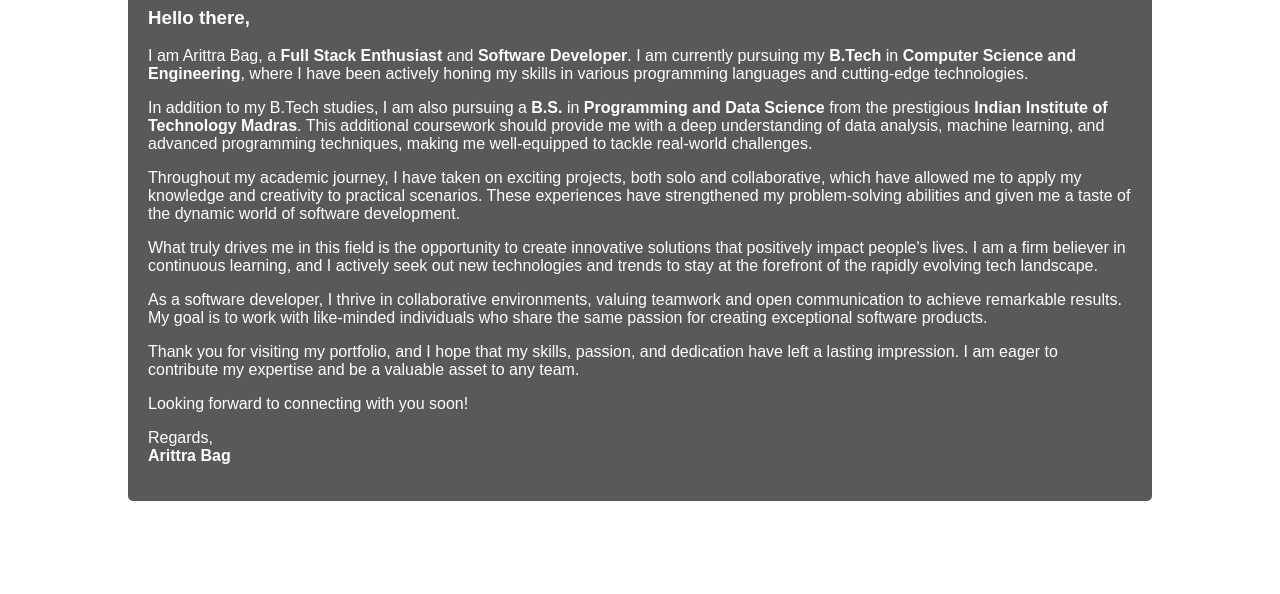
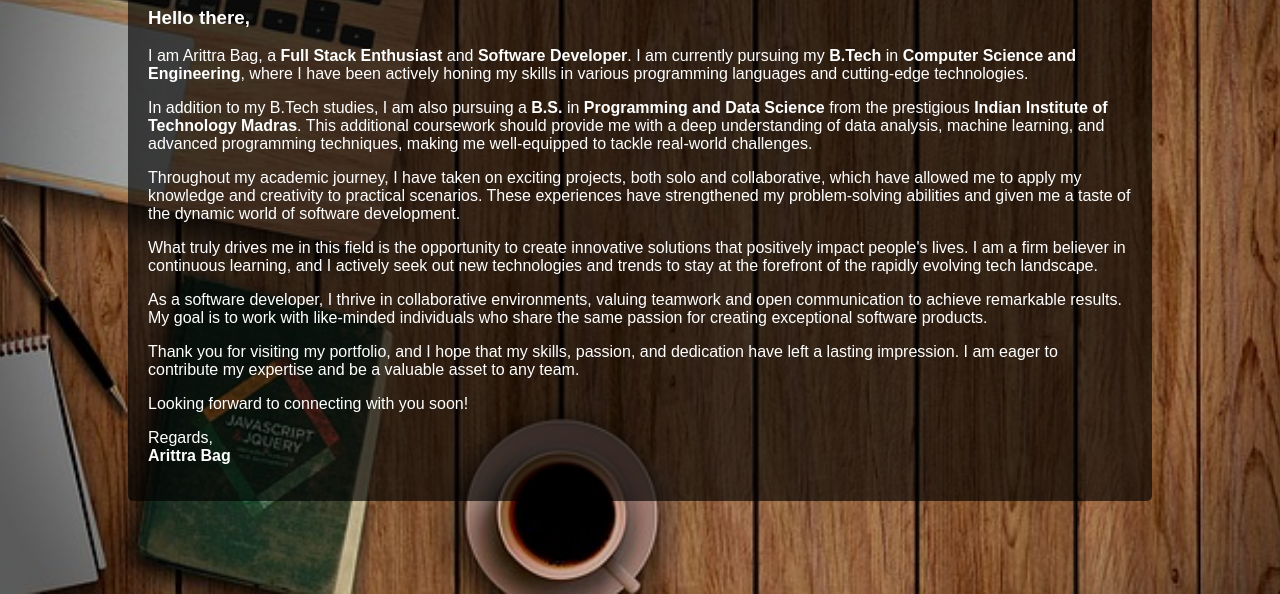
Before and after one commit to Arittra-Bag/CODSOFT, a plain HTML site: page Portfolio/about.html in a window 1280 px wide. Shown: the part 206-800 px from the top of the page. Drawn offline with Linux system fonts and the light colour scheme.

Commit message:
Update about.css

```diff
--- a/Portfolio/about.css
+++ b/Portfolio/about.css
@@ -6,7 +6,7 @@ body {
     display: flex;
     justify-content: center;
     align-items: center;
-    background: url('Portfolio/web-design-2906159_640.jpg') no-repeat center center fixed;
+    background: url('web-design-2906159_640.jpg') no-repeat center center fixed;
     background-size: cover;
 }
 
```
